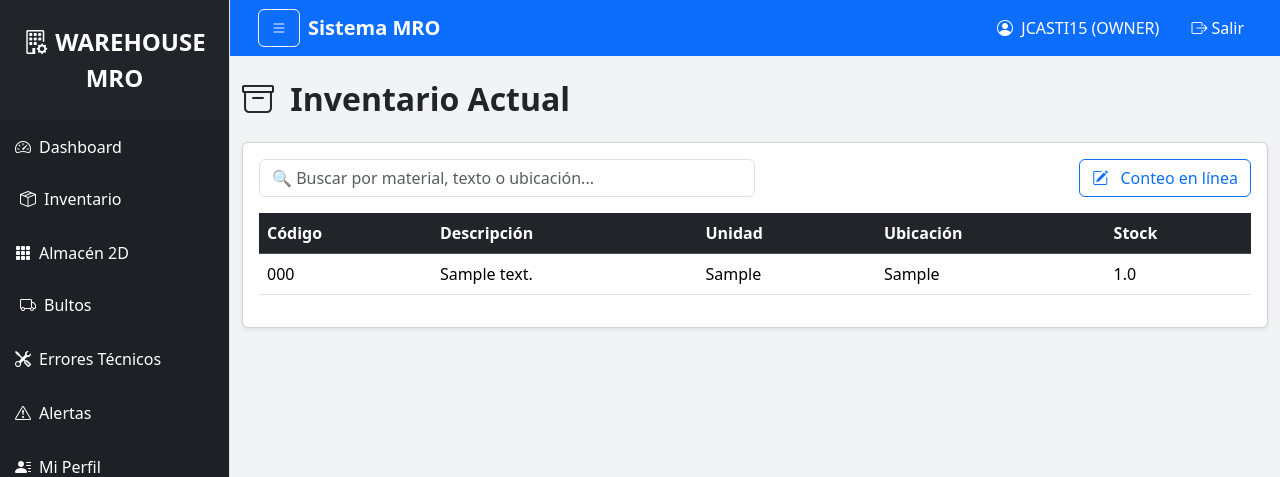
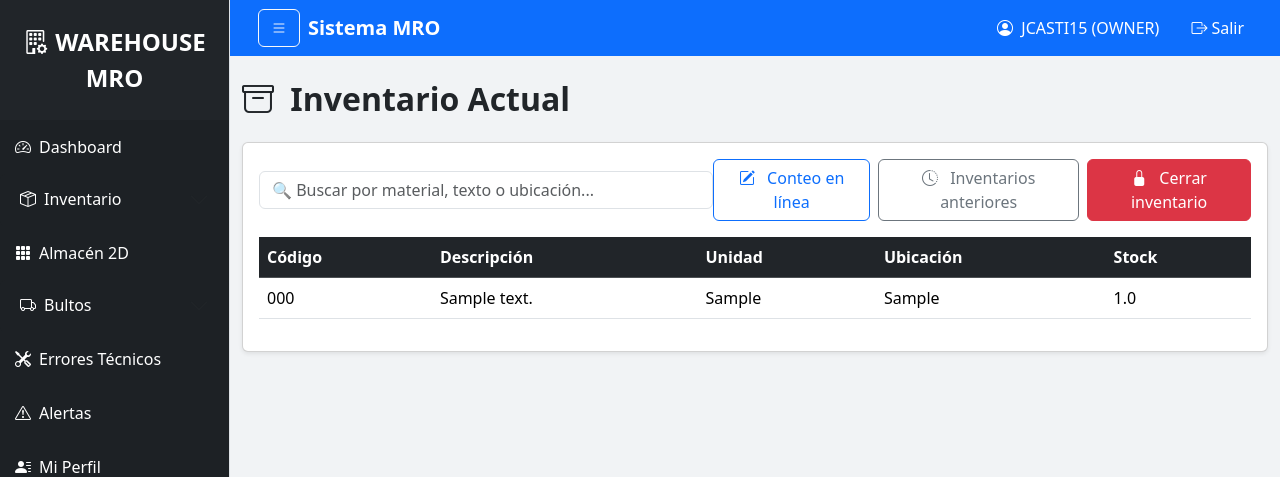
Before and after one commit to Joselu04991/warehouse_mro_4-main, a Flask app: page /inventory/list in a window 1280 px wide. Shown: the top 477 px of the page. Run offline with Flask 3, Linux system fonts and the light colour scheme; a user stored in the database is signed in; tables that the repository leaves empty hold one stand-in row (values such as "Sample post").

Commit message:
Update list.html

```diff
--- a/templates/inventory/list.html
+++ b/templates/inventory/list.html
@@ -7,23 +7,38 @@
 
 <div class="card shadow-sm p-3">
 
-    <div class="d-flex justify-content-between mb-3">
+    <div class="d-flex justify-content-between align-items-center mb-3">
 
         <input type="text" id="searchInput" class="form-control w-50"
                placeholder="🔍 Buscar por material, texto o ubicación...">
 
         <div class="d-flex gap-2">
 
-            <!-- ✔ BOTÓN DE CONTEO EN LÍNEA -->
+            <!-- ✔ CONTEO EN LÍNEA -->
             <a href="{{ url_for('inventory.count_inventory') }}"
                class="btn btn-outline-primary">
                 <i class="bi bi-pencil-square me-2"></i> Conteo en línea
             </a>
 
+            <!-- 📂 INVENTARIOS ANTERIORES -->
+            <a href="{{ url_for('inventory.upload_history') }}"
+               class="btn btn-outline-secondary">
+                <i class="bi bi-clock-history me-2"></i> Inventarios anteriores
+            </a>
+
+            <!-- 🔒 CERRAR INVENTARIO -->
+            <form method="POST"
+                  action="{{ url_for('inventory.close_inventory') }}"
+                  onsubmit="return confirm('¿Seguro que deseas cerrar el inventario del día?');">
+
+                <button type="submit" class="btn btn-danger">
+                    <i class="bi bi-lock-fill me-2"></i> Cerrar inventario
+                </button>
+            </form>
+
         </div>
 
     </div>
-
 
     <div class="table-responsive">
         <table class="table table-hover" id="inventoryTable">
```
